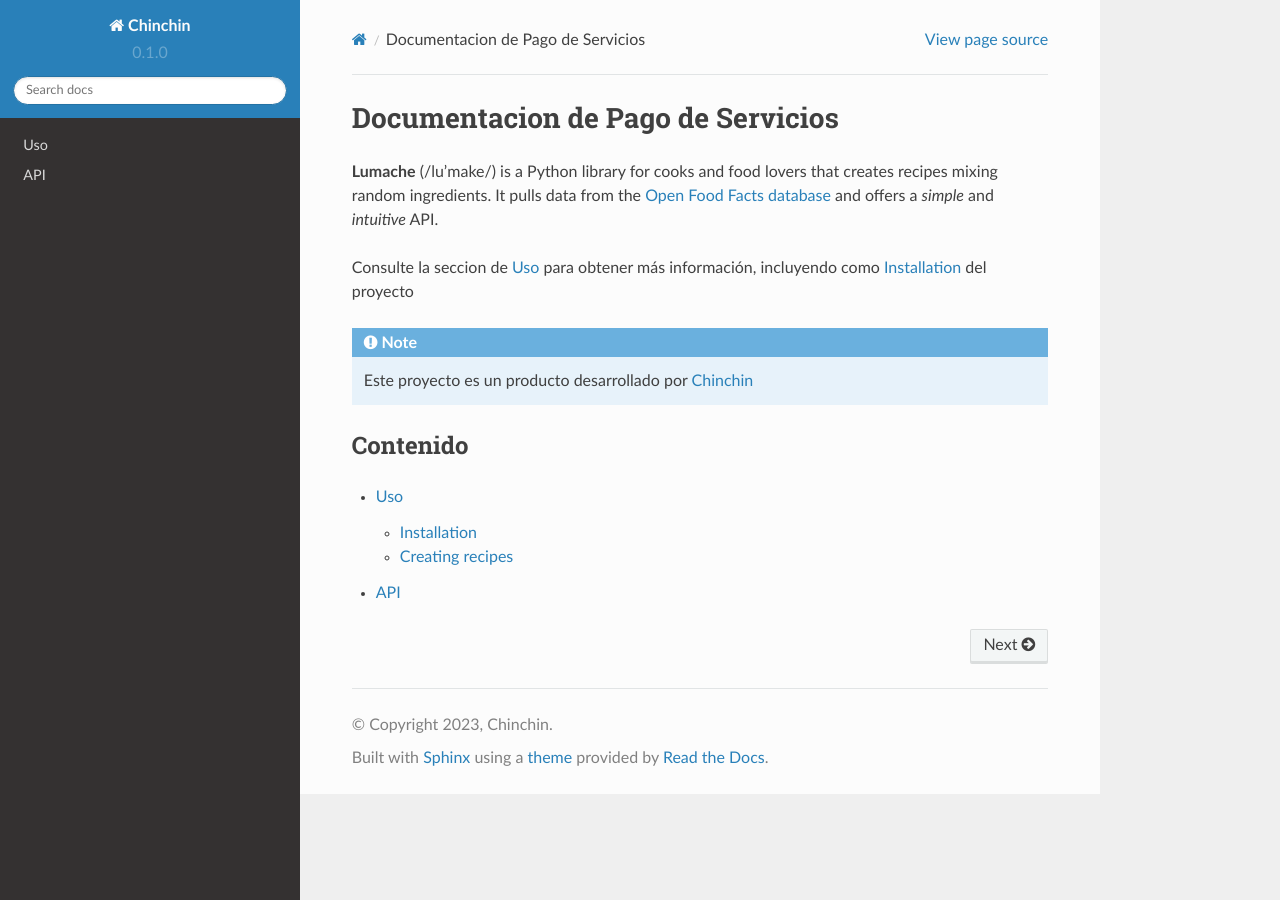
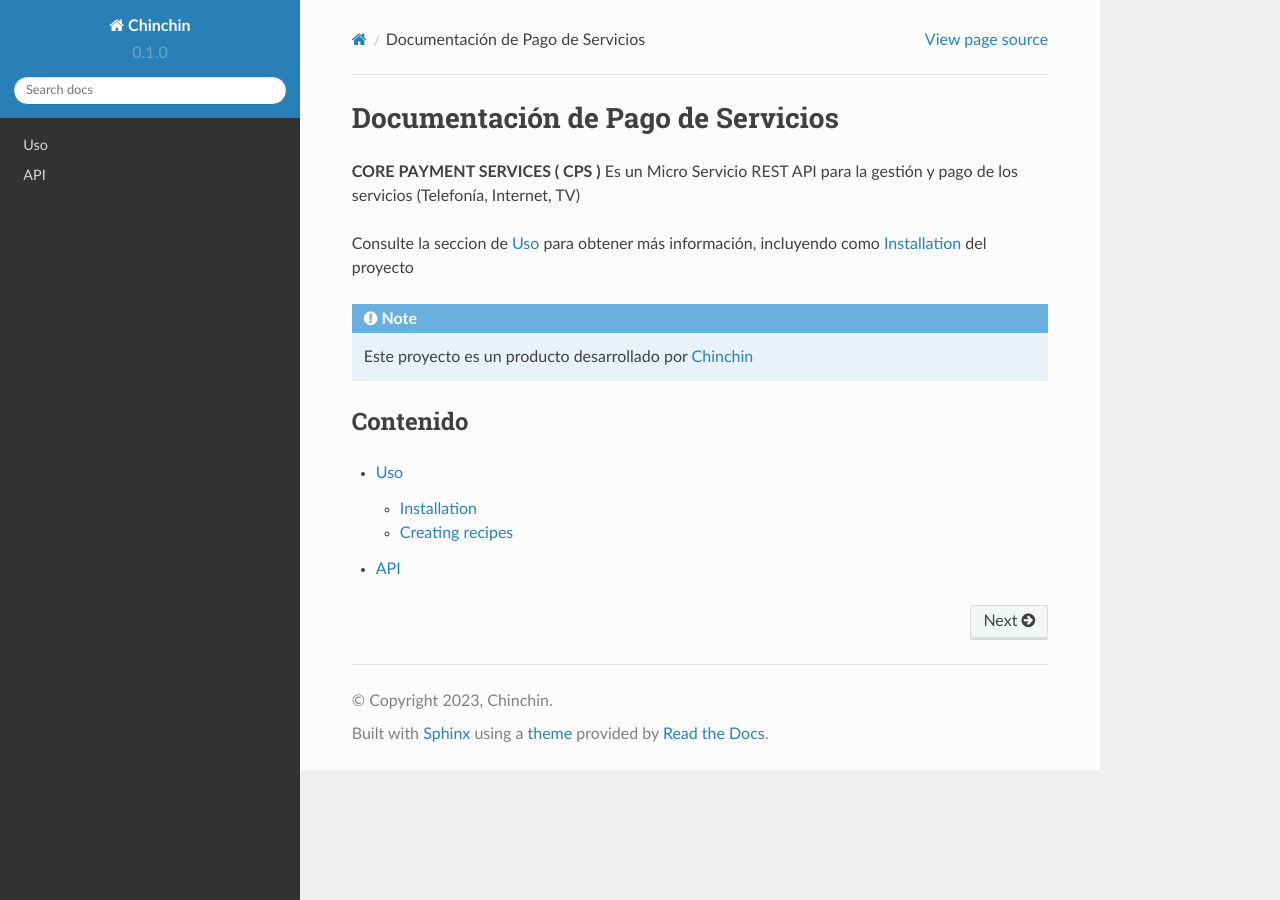
Before and after one commit to mgalejandra/prueba, a Sphinx documentation site: the page built from docs/source/index.rst, in a window 1280 px wide. Built offline with Sphinx 7.4.7 and the Read the Docs theme 2.0.0, drawn with Linux system fonts in a browser that asks for light colours.

Commit message:
Update index.rst

```diff
--- a/docs/source/index.rst
+++ b/docs/source/index.rst
@@ -1,10 +1,7 @@
-Documentacion de Pago de Servicios
+Documentación de Pago de Servicios
 ===================================
 
-**Lumache** (/lu'make/) is a Python library for cooks and food lovers
-that creates recipes mixing random ingredients.
-It pulls data from the `Open Food Facts database <https://world.openfoodfacts.org/>`_
-and offers a *simple* and *intuitive* API.
+**CORE PAYMENT SERVICES ( CPS )**  Es un Micro Servicio REST API para la gestión y pago de los servicios (Telefonía, Internet, TV)
 
 Consulte la seccion de :doc:`uso` para obtener más información, incluyendo
 como :ref:`instalacion` del proyecto
```
